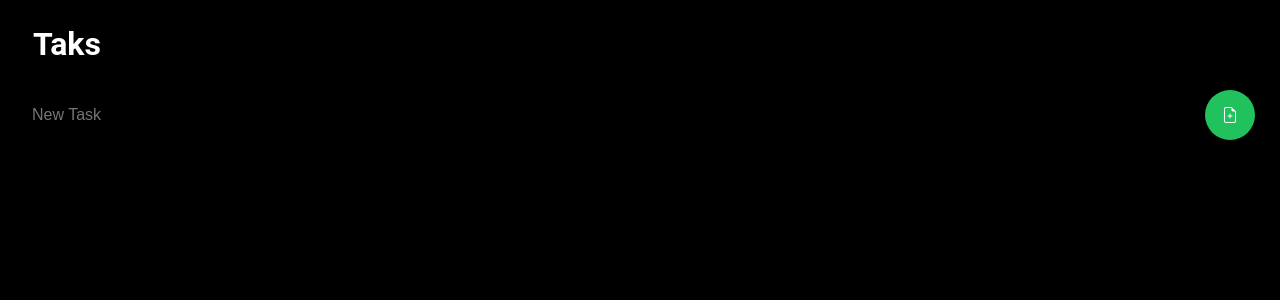
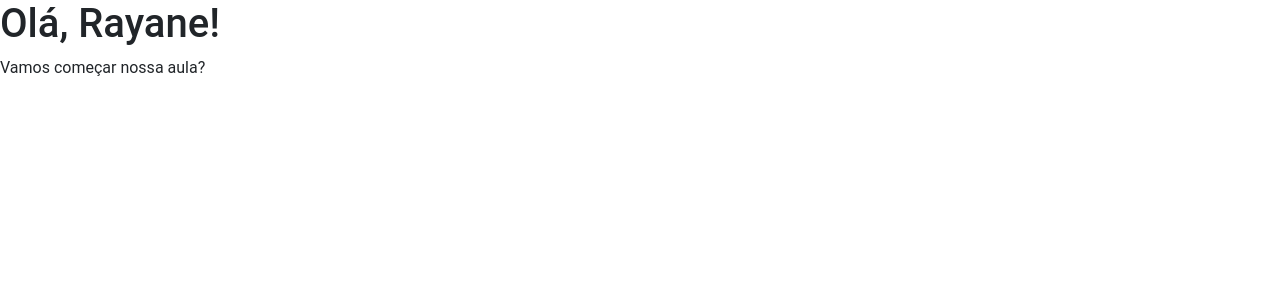
Before and after one commit to gildemberg-santos/aula_basica_react, a React (Create React App) app: page / in a window 1280 px wide. Shown: the top 300 px of the page. Built offline with nearby package versions, Linux system fonts and the light colour scheme.

Commit message:
Olá, Mundo!

```diff
--- a/package.json
+++ b/package.json
@@ -6,6 +6,7 @@
     "@testing-library/jest-dom": "^5.16.5",
     "@testing-library/react": "^13.4.0",
     "@testing-library/user-event": "^13.5.0",
+    "bootstrap": "^5.3.0-alpha1",
     "bootstrap-icons": "^1.10.3",
     "react": "^18.2.0",
     "react-dom": "^18.2.0",
--- a/src/App.css
+++ b/src/App.css
@@ -1,10 +1,6 @@
 @import '../node_modules/bootstrap-icons/font/bootstrap-icons.css';
+@import '../node_modules/bootstrap/dist/css/bootstrap.css';
 
 body {
-  background: #000000;
   font-family: 'Roboto', sans-serif;
-  color: #fff;
-  border-radius: 10px;
-  scrollbar-width: 1px;
-  scrollbar-color: #fff #000;
 }
--- a/src/App.js
+++ b/src/App.js
@@ -1,30 +1,11 @@
-import React, { useState, useEffect } from 'react';
+import React from 'react';
 import './App.css';
-import ListTask from './ListTask';
-import InputTask from './InputTask';
-import { Save, Load } from './Helper/Actions';
 
 function App() {
-  const [listTask, setListTask] = useState([]);
-
-  const Preferences = {
-    ColorAccent: "#21c25e"
-  }
-
-  const handleNewTask = (currentTask) => {
-    Save(currentTask);
-    setListTask(Load());
-  }
-
-  useEffect(() => {
-    setListTask(Load());
-  }, []);
-
   return (
     <>
-      <h1 style={{marginLeft: 25, marginTop: 25}}>Taks</h1>
-      <InputTask onClick={handleNewTask} accent={Preferences.ColorAccent} placeholder='New Task' />
-      <ListTask list={listTask} style={{ marginTop: 20 }} accent={Preferences.ColorAccent} />
+      <h1>Olá, Rayane!</h1>
+      <p>Vamos começar nossa aula?</p>
     </>
   );
 }
--- a/src/Helper/Actions.js
+++ /dev/null
@@ -1,32 +0,0 @@
-export const Save = (task) => {
-  let list = [];
-  if (localStorage.getItem('ListTaskNames')) {
-    list = localStorage.getItem('ListTaskNames').split(',');
-  }
-
-  if (task) {
-    list.push(task.toLowerCase());
-    localStorage.setItem('ListTaskNames', [...new Set(list)].sort().toString());
-    window.dispatchEvent(new Event('storage_load_all'));
-    return true;
-  }
-  return false;
-}
-
-export const Load = () => {
-  if (localStorage.getItem("ListTaskNames")) {
-    return localStorage.getItem("ListTaskNames").split(",");
-  } else {
-    return [];
-  }
-};
-
-
-export const Delete = (index) => {
-  let list = [];
-  if (localStorage.getItem("ListTaskNames")) {
-    list = localStorage.getItem("ListTaskNames").split(",");
-  }
-  list.splice(index, 1);
-  localStorage.setItem("ListTaskNames", [...new Set(list)].sort().toString());
-};
--- a/src/InputTask/index.jsx
+++ /dev/null
@@ -1,41 +0,0 @@
-import React, { useRef } from "react";
-import {
-  Container,
-  Input,
-  ButtonIcon,
-} from './style.js';
-
-const InputTask = ({ icon, accent, onClick, value, ...props }) => {
-  const inputRef = useRef(null);
-
-  const handleClick = () => {
-    onClick(inputRef.current.value);
-    inputRef.current.value = '';
-  }
-
-  const handleKeyUp = (event) => {
-    if (event.key === 'Enter') {
-      onClick(inputRef.current.value);
-      inputRef.current.value = '';
-    }
-  }
-
-  return (
-    <Container>
-      <Input
-        ref={inputRef}
-        onKeyUp={(e) => handleKeyUp(e)}
-        type="text"
-        {...props}
-      />
-
-      <ButtonIcon
-        onClick={() => handleClick()}
-        className={`bi bi-file-earmark-plus`}
-        style={{ backgroundColor: accent }}
-      />
-    </Container>
-  );
-}
-
-export default InputTask;
--- a/src/InputTask/style.js
+++ /dev/null
@@ -1,39 +0,0 @@
-import styled from "styled-components";
-
-export const Container = styled.div`
-  display: flex;
-  padding: 6px;
-  border-radius: 50px;
-  transition: 0.4s;
-
-  &:hover {
-    background: rgba(255, 255, 255, 0.1)
-  }
-`;
-
-export const Input = styled.input`
-  ${Container} & {
-    width: calc(100% - 65px);
-    text-indent: 16px;
-    transition: 0.4s;
-    background: rgba(255, 255, 255, 0.0);
-    border: none;
-    outline: none;
-    color: #fff;
-    z-index: 0;
-    font-size: 1.0em;
-  }
-`;
-
-export const ButtonIcon = styled.div`
-  ${Container} & {
-    /* pointer-events: none; */
-    border-radius: inherit;
-    width: 50px;
-    height: 50px;
-    display: flex;
-    justify-content: center;
-    align-items: center;
-    z-index: 1;
-  }
-`;
--- a/src/ListTask/index.jsx
+++ /dev/null
@@ -1,29 +0,0 @@
-import React, { useState, useEffect } from "react";
-import { ListTaskContainer, ListTaskItem, ButtonIcon } from "./style";
-import { Delete, Load } from "../Helper/Actions";
-
-const ListTask = ({list, accent, onLoad, ...props }) => {
-  const [tasks, setTasks] = useState(list);
-
-  const handleDelete = (index) => {
-    Delete(index);
-    setTasks(Load());
-  };
-
-  useEffect(() => {
-    setTasks(list);
-  }, [list]);
-
-  return (
-    <ListTaskContainer accent={accent} {...props}>
-      {tasks.map((task, index) => (
-        <ListTaskItem key={index} style={{ display: 'flex', flexDirection: 'row', justifyContent: 'space-between', alignItems: 'center' }}>
-          <div>{task}</div>
-          <ButtonIcon className={`bi bi-trash-fill`} style={{ backgroundColor: accent }} onClick={() => handleDelete(index)} ></ButtonIcon>
-        </ListTaskItem>
-      ))}
-    </ListTaskContainer>
-  );
-}
-
-export default ListTask;
--- a/src/ListTask/style.js
+++ /dev/null
@@ -1,32 +0,0 @@
-import styled from "styled-components";
-
-export const ListTaskItem = styled.div`
-  display: flex;
-  padding: 6px 10px 6px 25px;
-  /* border-radius: 10px  50px 50px 10px; */
-  border-radius: 50px;
-  transition: 0.4s;
-
-  &:hover {
-    background: rgba(255, 255, 255, 0.1)
-  }
-`;
-
-export const ListTaskContainer = styled.div`
-  ${ListTaskItem}:hover {
-    /* background-color: ${props => props.accent}; */
-  }
-`;
-
-export const ButtonIcon = styled.div`
-  & {
-    border-radius: 50px !important;
-    border-radius: inherit;
-    width: 50px;
-    height: 50px;
-    display: flex;
-    justify-content: center;
-    align-items: center;
-    z-index: 1;
-  }
-`;
```
Also changed, not shown: 1 other file (tests, documents, lock files or other folders).
